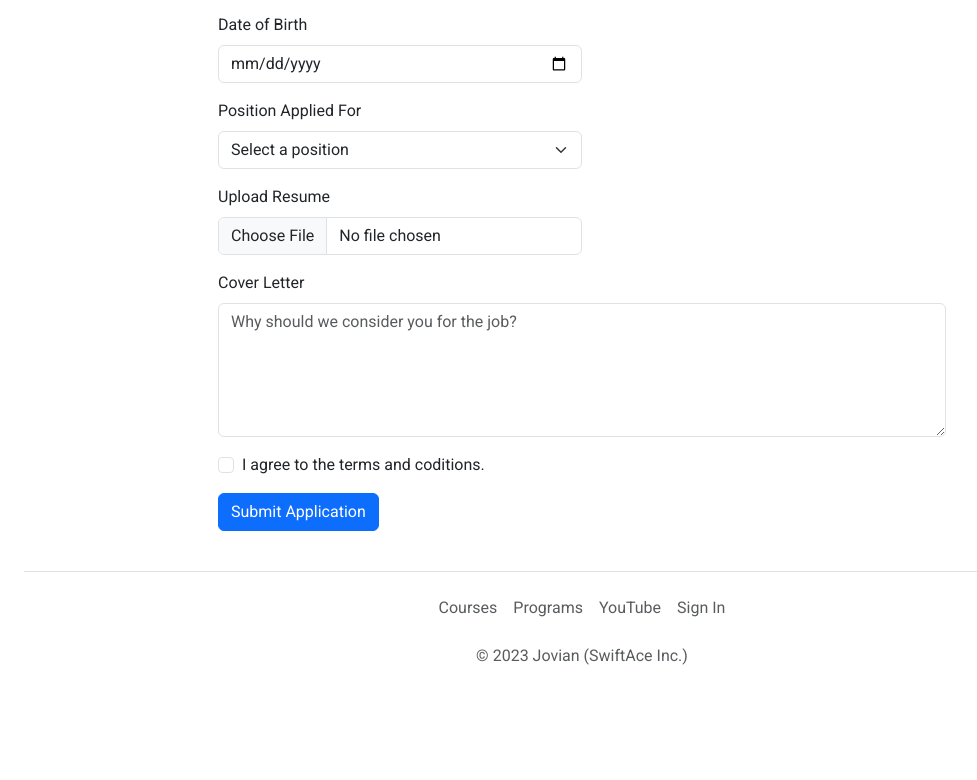
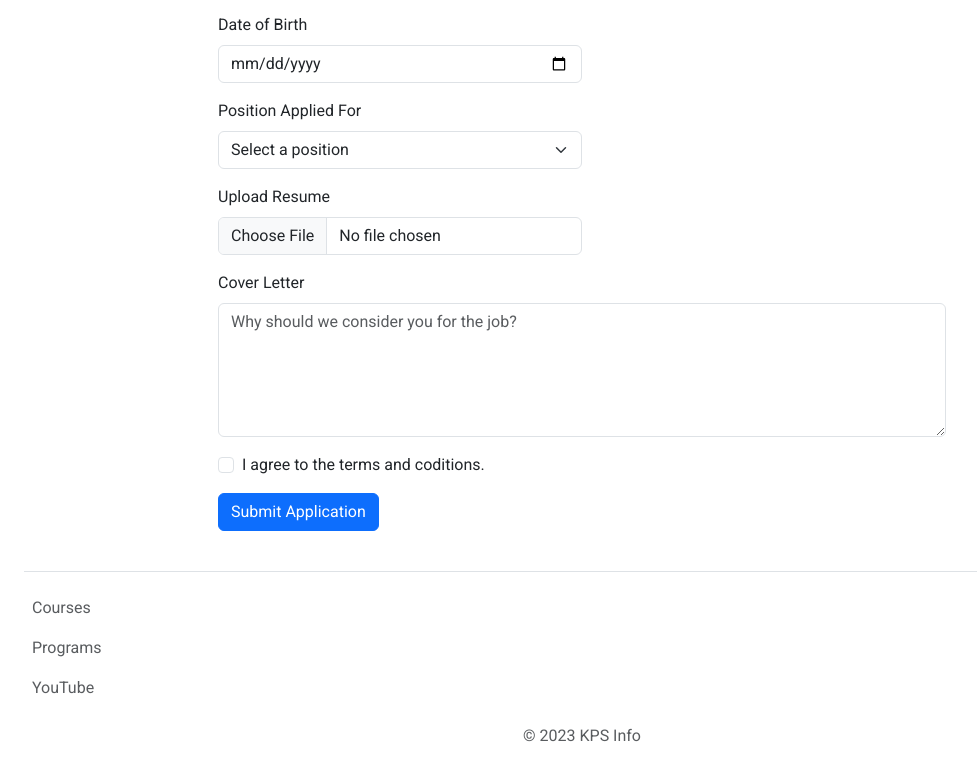
Before and after one commit to Kamal1701/create-website-with-bootstrap, a plain HTML site: page src/index.html in a window 1280 px wide. Shown: the part 1333-2113 px from the top of the page, without its empty margins (58-1035 px from the left). Before the commit the page ends 2057 px from the top, so only its background shows below. Drawn offline with nearby package versions, Linux system fonts and the light colour scheme.

Commit message:
updated footer

```diff
--- a/src/index.html
+++ b/src/index.html
@@ -250,7 +250,7 @@
   <!--FOOTER-->
   <div class="container">
     <footer class="py-3 my-4">
-      <ul class="nav justify-content-center border-top pt-3 mb-3">
+      <ul class="nav justify-content-lg-center flex-sm-column border-top pt-3 mb-3">
         <li class="nav-item">
           <a href="#" class="nav-link px-2 text-body-secondary">Courses</a>
         </li>
@@ -260,12 +260,9 @@
         <li class="nav-item">
           <a href="#" class="nav-link px-2 text-body-secondary">YouTube</a>
         </li>
-        <li class="nav-item">
-          <a href="#" class="nav-link px-2 text-body-secondary">Sign In</a>
-        </li>
       </ul>
       <p class="text-center text-body-secondary">
-        © 2023 Jovian (SwiftAce Inc.)
+        © 2023 KPS Info
       </p>
     </footer>
   </div>
```
